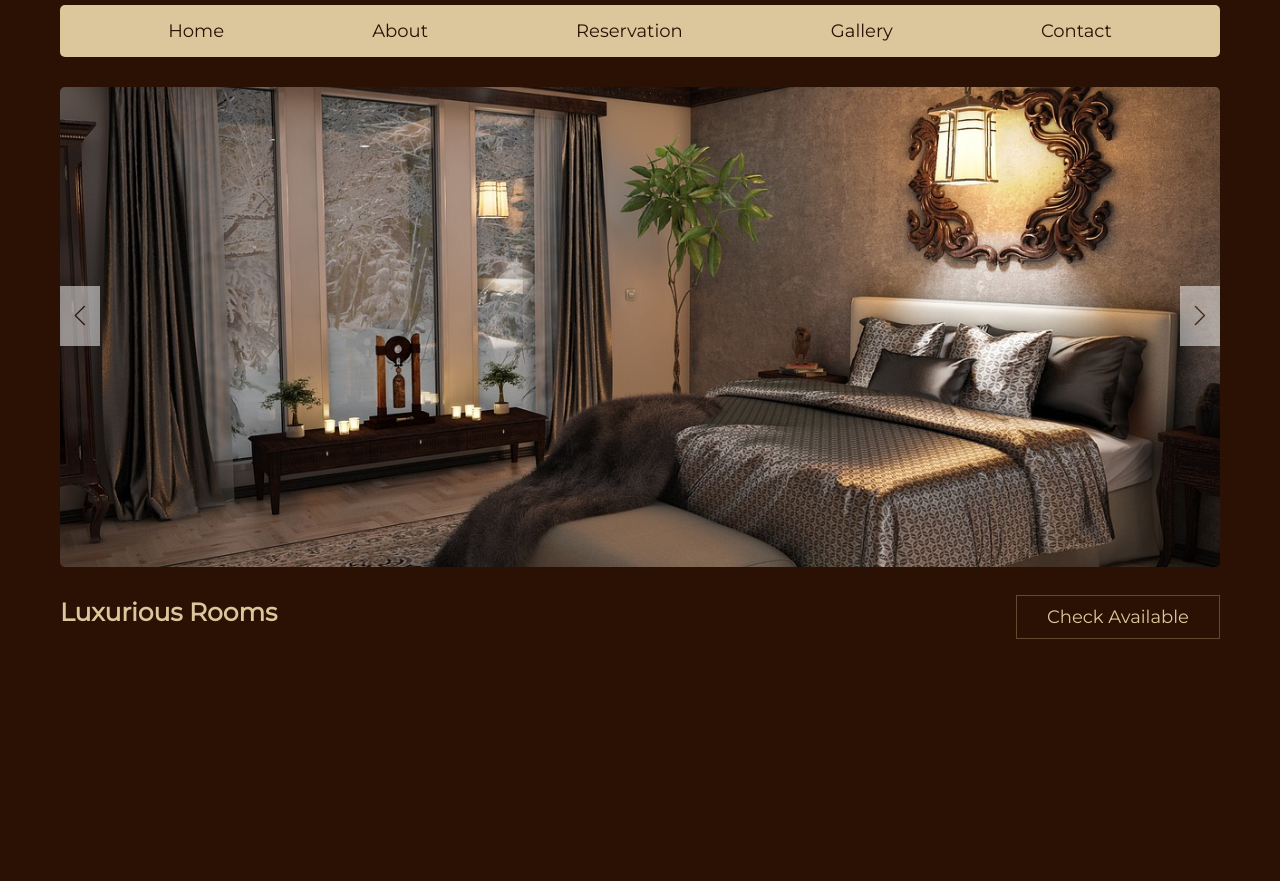
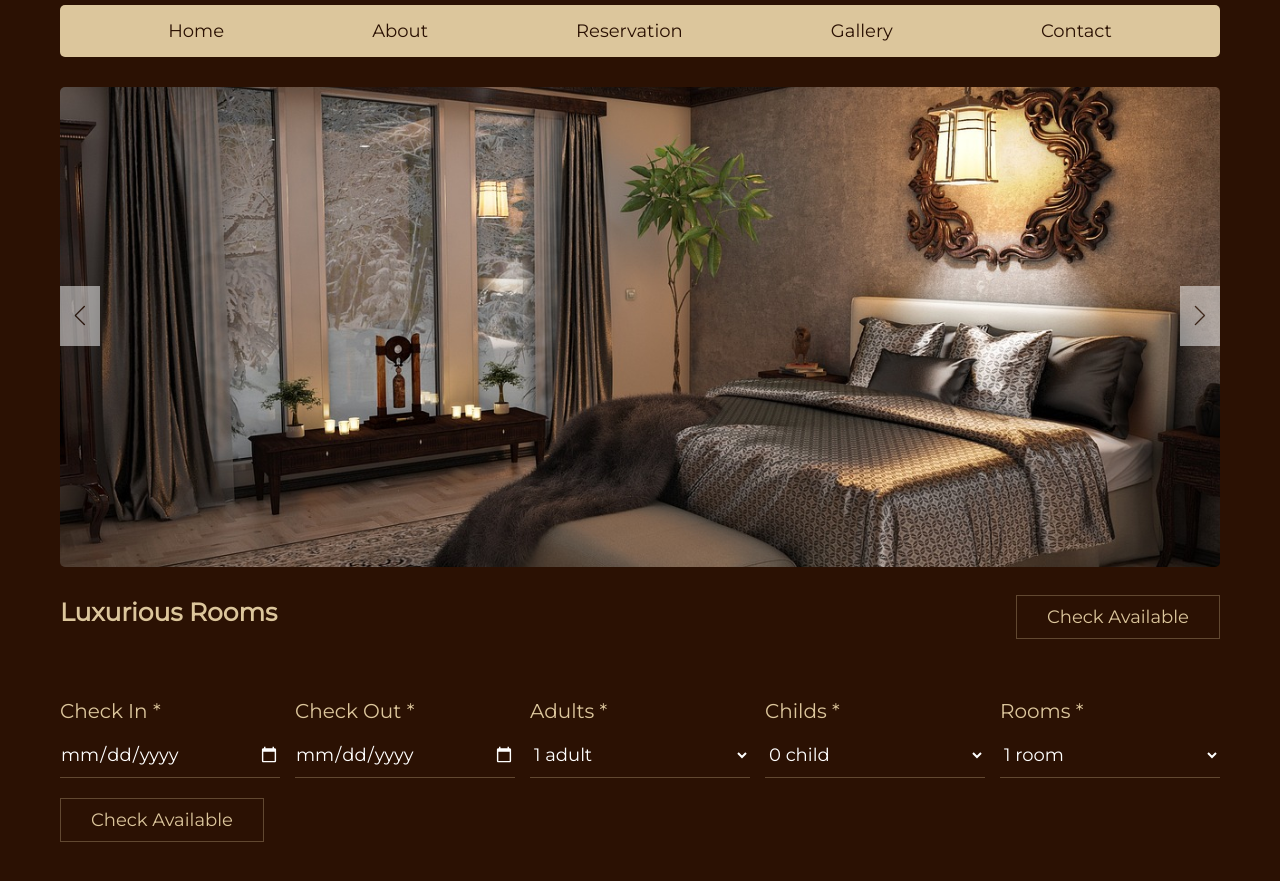
Before and after one commit to EnriqueAguilarP/hotel, a plain HTML site: page index.html in a window 1280 px wide. Shown: the part 89-970 px from the top of the page. Drawn offline with nearby package versions, Linux system fonts and the light colour scheme.

Commit message:
Add Form Registration

```diff
--- a/css/style.css
+++ b/css/style.css
@@ -172,22 +172,22 @@ section{
    opacity: 1;
 }
 
-.availability form .flex{
+.available form .flex{
    display: flex;
    flex-wrap: wrap;
    gap: 1.5rem;
 }
 
-.availability form .flex .box{
+.available form .flex .box{
    flex: 1 1 20rem;
 }
 
-.availability form .flex .box p{
+.available form .flex .box p{
    font-size: 2rem;
    color: var(--sub-color);
 }
 
-.availability form .flex .box .input{
+.available form .flex .box .input{
    width: 100%;
    padding: 1rem 0;
    font-size: 1.8rem;
@@ -197,7 +197,7 @@ section{
    margin: 1rem 0;
 }
 
-.availability form .flex .box input[type="date"]::-webkit-calendar-picker-indicator{
+.available form .flex .box input[type="date"]::-webkit-calendar-picker-indicator{
    filter: invert(1);
 }
 
--- a/index.html
+++ b/index.html
@@ -56,7 +56,53 @@
         </div>
     </section>
 
-    <section class="available" id="available"></section>
+    <section class="available" id="available">
+        <form action="" method="POST">
+            <div class="flex">
+                <div class="box">
+                    <p>Check In <span>*</span></p>
+                    <input type="date" name="check_in" class="input" required>
+                </div>
+                <div class="box">
+                    <p>Check Out <span>*</span></p>
+                    <input type="date" name="check_out" class="input" required>
+                </div>
+                <div class="box">
+                    <p>Adults <span>*</span></p>
+                    <select name="adults" class= 'input' required>
+                        <option value="1">1 adult</option>
+                        <option value="2">2 adults</option>
+                        <option value="3">3 adults</option>
+                        <option value="4">4 adults</option>
+                        <option value="5">5 adults</option>
+                    </select>
+                </div>
+                <div class="box">
+                    <p>Childs <span>*</span></p>
+                    <select name="childs" class= 'input' required>
+                        <option value="0">0 child</option>
+                        <option value="1">1 child</option>
+                        <option value="2">2 childs</option>
+                        <option value="3">3 childs</option>
+                        <option value="4">4 childs</option>
+                        <option value="5">5 childs</option>
+                    </select>
+                </div>
+                <div class="box">
+                    <p>Rooms <span>*</span></p>
+                    <select name="rooms" class= 'input' required>
+                        <option value="1">1 room</option>
+                        <option value="2">2 rooms</option>
+                        <option value="3">3 rooms</option>
+                        <option value="4">4 rooms</option>
+                        <option value="5">5 rooms</option>
+                    </select>
+                </div>
+            </div>
+            <input type="submit" value="check available" name="check" class="btn">
+        </form>
+    </section>
+
     <section class="about" id="about"></section>
     <section class="services" id="services"></section>
 
```
